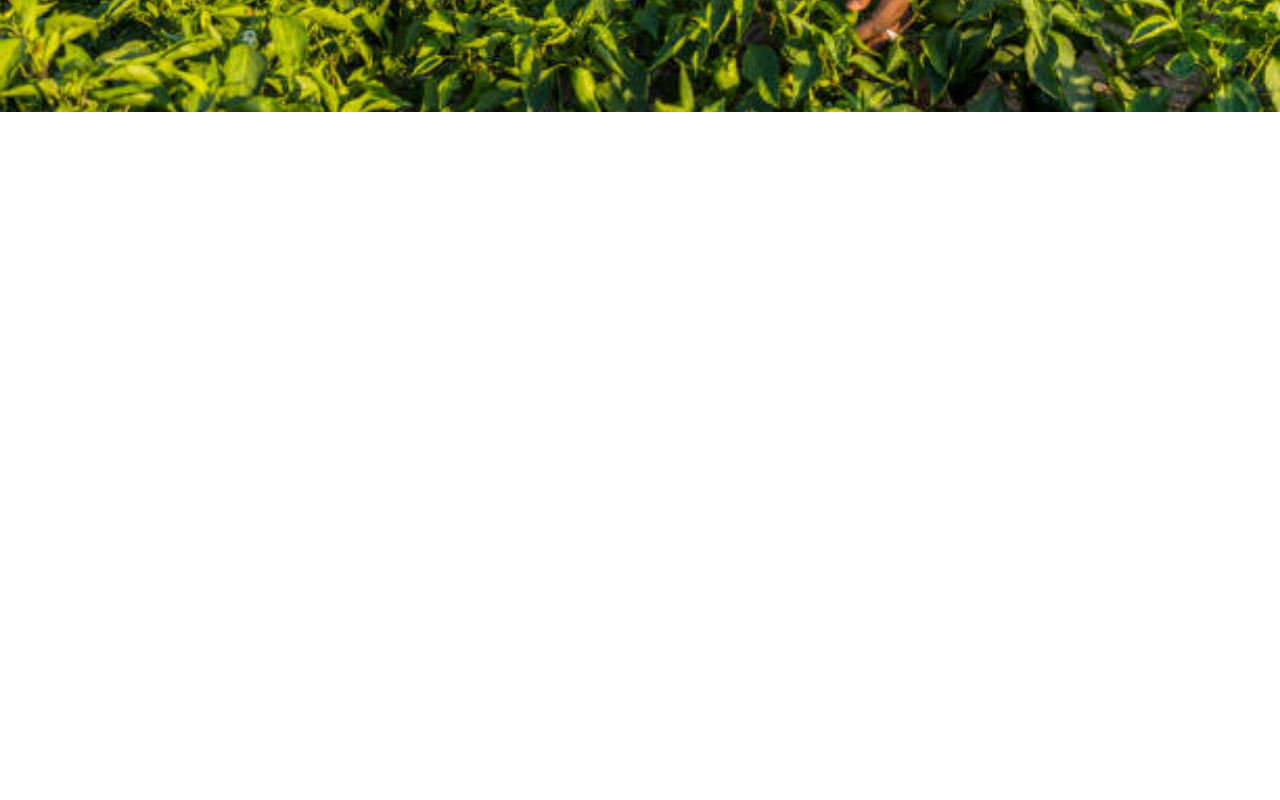
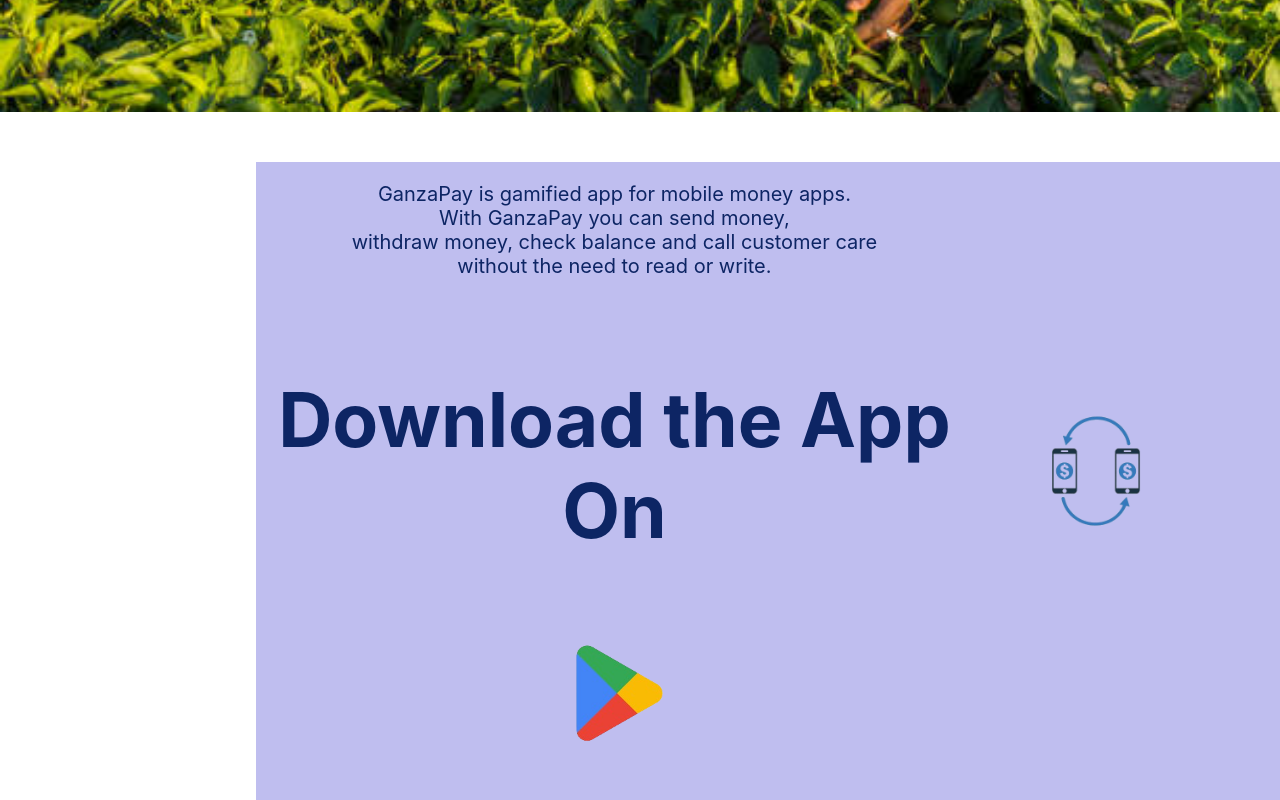
Before and after one commit to akirachix/Umodzi-Informational, a React (Create React App) app: page / in a window 1280 px wide. Shown: the part 751-1551 px from the top of the page. Before the commit the page ends 863 px from the top, so only its background shows below. Built offline with nearby package versions, Linux system fonts and the light colour scheme.

Commit message:
added changes

```diff
--- a/src/App.js
+++ b/src/App.js
@@ -1,5 +1,6 @@
 import Intro from "./Landingpage";
 import Navb from "./Navbar";
+import Products from "./Product";
 
 function Nav(){
   return(
@@ -7,6 +8,7 @@ function Nav(){
 
       <Navb/>
       <Intro/>
+      <Products/>
     </div>
   );
 };
--- /dev/null
+++ b/src/Product/index.css
@@ -0,0 +1,86 @@
+.product-text {
+    padding-bottom: 5%;
+    font-size: 20px;
+  }
+  .product {
+    display: flex;
+    flex-wrap: wrap;
+    padding-bottom: 20px;
+    margin-top: 50px;
+    justify-content: center;
+    align-items: center;
+    background-color: #BFBEEF;
+  }
+
+  #image {
+    max-width: 100%;
+    height: auto;
+    display: flex;
+    /* justify-content: center;
+    align-items: center; */
+  }
+  #image img {
+    max-width: 80%;
+  }
+  .text {
+    font-size: 50px;
+    color: #0d2564;
+    padding: 0 20px;
+    text-align: center;
+    flex: 1;
+  }
+  p {
+    font-size: 50px;
+    color: #0d2564;
+  }
+  .google-play-img {
+    max-width: 150px;
+  }
+
+
+
+
+  @media screen and (max-width: 767px) {
+    .product {
+      flex-direction: column;
+      margin-left: 0;
+    }
+    .text {
+      order: 2;
+      padding: 20px;
+    }
+    #image {
+      order: 1;
+      max-width: 80%;
+      margin: 0 auto;
+    }
+    #image img {
+      max-width: 100%;
+    }
+  }
+
+
+  @media screen and (min-width: 768px) and (max-width: 1023px) {
+    .product {
+      margin-left: 10%;
+    }
+    #image {
+      max-width: 50%;
+    }
+    #image img {
+      max-width: 80%;
+    }
+  }
+
+
+  @media screen and (min-width: 1024px) {
+    .product {
+      margin-left: 20%;
+    }
+    #image {
+      max-width: 30%;
+    }
+    #image img {
+      max-width: 80%;
+    }
+  }
--- /dev/null
+++ b/src/Product/index.js
@@ -0,0 +1,21 @@
+import './index.css';
+import ganza from './ganza.png';
+import google from './ganzagp.png';
+const Products = () => {
+  return (
+    <div className="product">
+      <div className="text">
+
+        <p className="product-text">
+          GanzaPay is gamified app for mobile money apps.<br />With GanzaPay you can send money,<br /> withdraw money, check balance and call customer care<br /> without the need to read or write.
+        </p>
+        <h2>Download the App On</h2>
+        <img className="google-play-img" src={google} alt="" />
+      </div>
+      <div id="image">
+        <img src={ganza} alt="" />
+      </div>
+    </div>
+  );
+};
+export default Products;
```
Also changed, not shown: src/Product/ganza.png (added), src/Product/ganzagp.png (added).
